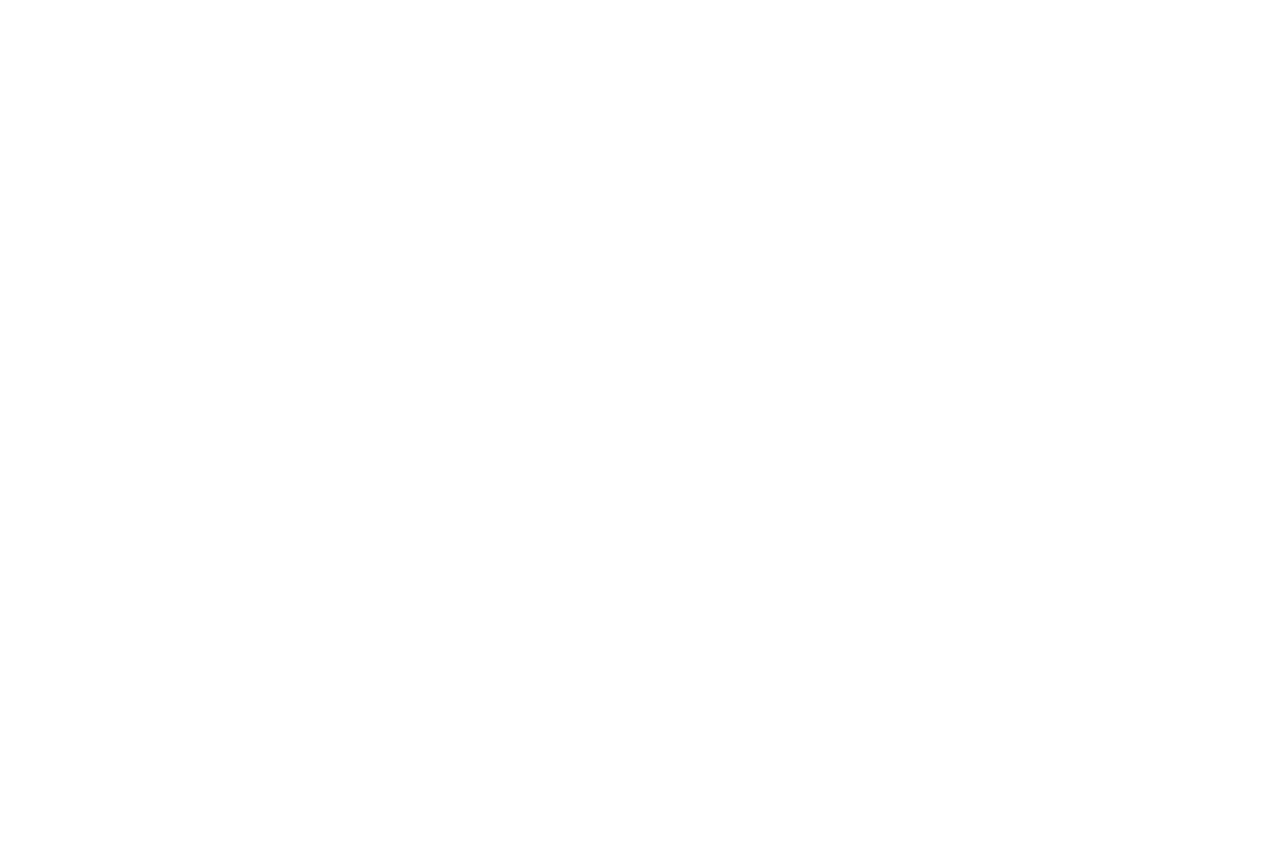
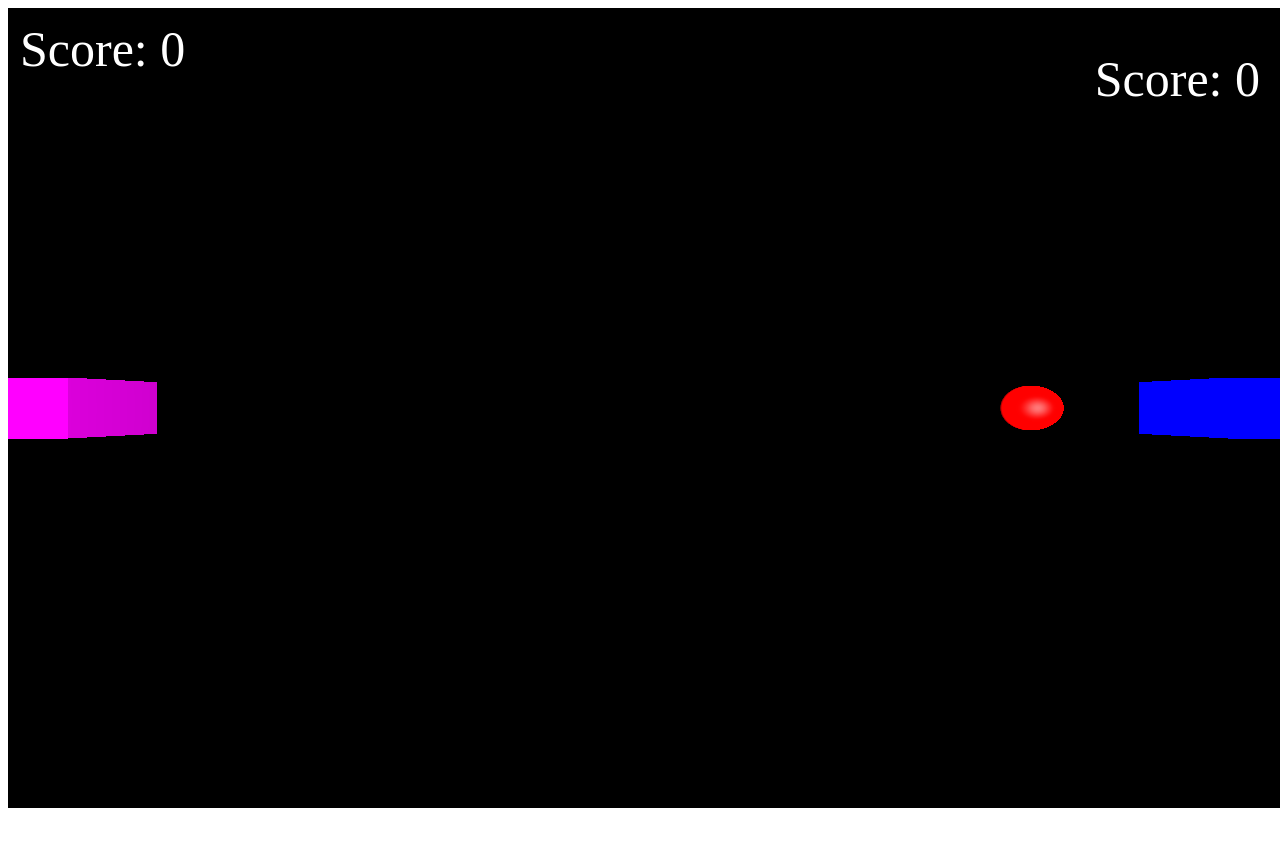
Before and after one commit to Weazerte/pong, a plain HTML site: page pong.html in a window 1280 px wide. After the commit the page ends 816 px from the top, so only its background shows below. Drawn offline with nearby package versions, Linux system fonts and the light colour scheme.

Commit message:
score count done

```diff
--- a/pong.html
+++ b/pong.html
@@ -4,7 +4,13 @@
     <meta charset="UTF-8">
     <meta name="viewport" content="width=device-width, initial-scale=1.0">
     <title>Three.js Basic Setup</title>
-    <canvas id="gameCanvas" width="600" height="400"></canvas>
+    <!-- <canvas id="gameCanvas" width="600" height="400"></canvas> -->
+    <div id="PLscore" style="position: absolute; top: 20px; left: 20px; color: white; font-size: 50px;">
+      Player left Score: 0
+    </div>
+    <div id="PRscore" style="position: absolute; top: 50px; right: 20px; color: white; font-size: 50px;">
+      Player right Score: 0
+    </div>
     <script type="importmap">
         {
             "imports": {
--- a/script.js
+++ b/script.js
@@ -1,8 +1,6 @@
 import * as THREE from 'three';
 
 const canvas = document.getElementById('gameCanvas');
-const ctx = canvas.getContext('2d');
-
 // ----------------- Player Class -----------------
 
 class Player {
@@ -17,7 +15,7 @@ class Player {
         this.speed = speed;
         this.dy = 0;
         this.color = color;
-        this.score = 0;
+        this.scoreCount = 0;
     }
     sceneADD(scene){
         const geometry = new THREE.BoxGeometry();
@@ -27,6 +25,11 @@ class Player {
         cube.position.x = this.x;
         cube.position.y = this.y;
         cube.position.z = this.z;
+        // const scoreprompt = new THREE.TextGeometry('Score: ' + this.scoreCount, {
+        //     font: 'helvetiker',
+        //     size: 0.5,
+        //     height: 0.1,
+        // });
         scene.add(cube);
     }
 
@@ -68,11 +71,11 @@ class Player {
     }
 
     incrementScore (){
-        this.score += 1;
+        this.scoreCount += 1;
     }
 
     getScore(){
-        return this.score;
+        return this.scoreCount;
     }
 
     resetPlayer(){
@@ -172,7 +175,7 @@ class ball {
     wichDirection(){
         if (this.y > player_left.gety()){
             return 1;
-        }else if (this.y = player_left.gety()){
+        }else if (this.y === player_left.gety()){
             return 0;
         }else {
             return -1;
@@ -180,7 +183,7 @@ class ball {
     }
 
     // Move the ball
-    mooveBall() {
+    moveBall() {
         // Move the ball based on direction
         if (this.direction_x === -1) {
             // Check collision with the left paddle
@@ -260,7 +263,7 @@ const player_left = new Player(-10, 0, 0, 1, 0.2, 'purple');
 player_left.sceneADD(scene);
 const player_right = new Player(10, 0, 0, 1, 0.2, 'blue');
 player_right.sceneADD(scene);
-const balll = new ball(0, 0, 0, 1, 1, 0.04, 0.4, 'red');
+const balll = new ball(0, 0, 0, 1, 1, 0.1, 0.4, 'red');
 balll.sceneADD(scene);
 camera.position.z = 6;
 const light = new THREE.PointLight('', 11111, 100);
@@ -269,12 +272,11 @@ light.position.set(0, 0, 20);
 
 // ----------------- ath function -----------------
 
-function drawScore(){
-    ctx.font = '48px serif';
-    ctx.fillStyle = 'red';
-    ctx.fillText(player_left.getScore(), 100, 100);
-    ctx.fillText(player_right.getScore(), 300, 100);
+const updateScore = function(){
+    document.getElementById('PLscore').innerText = `Score: ${player_left.getScore()}`;
+    document.getElementById('PRscore').innerText = `Score: ${player_right.getScore()}`;
 }
+
 
 document.addEventListener('keydown', movePlayer);
 document.addEventListener('keyup', stopPlayer);
@@ -286,21 +288,19 @@ function getMousePos(canvas, event) {
     return { x: x, y: y };
 }
 
-canvas.addEventListener('mousemove', function(event) {
-    const mousePos = getMousePos(canvas, event);
-    console.log('Mouse Position: ', mousePos);
-});
+// canvas.addEventListener('mousemove', function(event) {
+//     const mousePos = getMousePos(canvas, event);
+//     // console.log('Mouse Position: ', mousePos);
+// });
 
 const animate = function () {
     // console.log(player_left.gety());
-    if (checkXCollision()){
-        requestAnimationFrame(animate);
-        drawScore();
+    requestAnimationFrame(animate);
+    if (!checkXCollision()){
+        updateScore();
         updatePos();
-        balll.mooveBall();
+        balll.moveBall();
         renderer.render(scene, camera);
-
-        ctx.fill();
     }
 };
 
```
